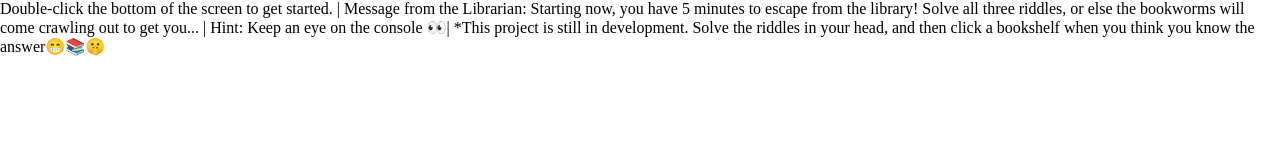
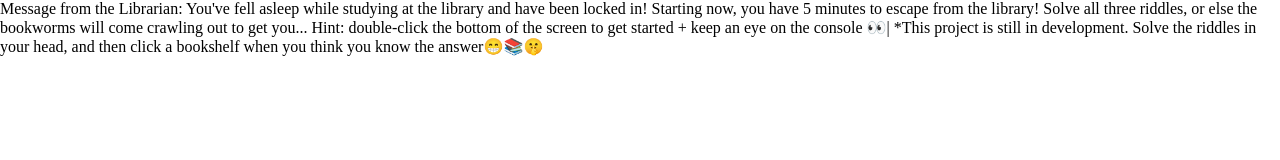
Before and after one commit to CS-277-Spring-2024/kaylajemling, a plain HTML site: page index.html in a window 1280 px wide. Drawn offline with Linux system fonts and the light colour scheme.

Commit message:
very final 🪱📚

```diff
--- a/index.html
+++ b/index.html
@@ -32,8 +32,8 @@
   </head>
   <body>
     <div id="app" class="app">
-      Double-click the bottom of the screen to get started. | Message from the Librarian: Starting now, you have 5 minutes to escape from the library! Solve all three riddles, or else the bookworms will come crawling out to get you...
-      | Hint: Keep an eye on the console 👀|
+       Message from the Librarian: You've fell asleep while studying at the library and have been locked in! Starting now, you have 5 minutes to escape from the library! Solve all three riddles, or else the bookworms will come crawling out to get you...
+      Hint: double-click the bottom of the screen to get started + keep an eye on the console 👀|
       *This project is still in development. Solve the riddles in your head, and then click a bookshelf when you think you know the answer😁📚🤫
     </div>
     <script type="module" src="/main.js"></script>
--- a/maONE.js
+++ b/maONE.js
@@ -5,7 +5,7 @@ import {MTLLoader} from "three/examples/jsm/loaders/MTLLoader.js";
 // import bookTitles from '/bookTitles.js';
 
 let object;
-const manager = new THREE.LoadingManager(loadModel );
+const manager = new THREE.LoadingManager(loadModel);
 
 const textureLoader = new THREE.TextureLoader(manager);
 const rugTexture = textureLoader.load('/imports/rug.png')
@@ -155,7 +155,6 @@ for (let i=0; i < 4; i++) {
   // shelfMesh.rotation.set(0, Math.PI / -2, 0);
   shelfMesh.receiveShadow = true;
   shelfMesh.name = `shelf${i + 1}`;
-  console.log(shelfMesh.name);
   scene.add(shelfMesh);
   createReader(x,y,z);
   const readerGeometry = new THREE.PlaneGeometry(4, 12);
@@ -180,7 +179,7 @@ const objLoader2 = new OBJLoader(manager);
 
 function loadModel() {
 
-  object.traverse( function ( child ) {
+  object( function ( child ) {
 
     if ( child.isMesh ) child.material.map = texture;
 
@@ -276,7 +275,6 @@ for (let i = 0; i < 4; i++) {
   shelfMapping.push(shelf); // Push shelf object into shelfMapping array
 }
 
-console.log(shelfMapping);
 
 const controller = new OrbitControls(camera, renderer.domElement);
 controller.enableDamping = false;
```
